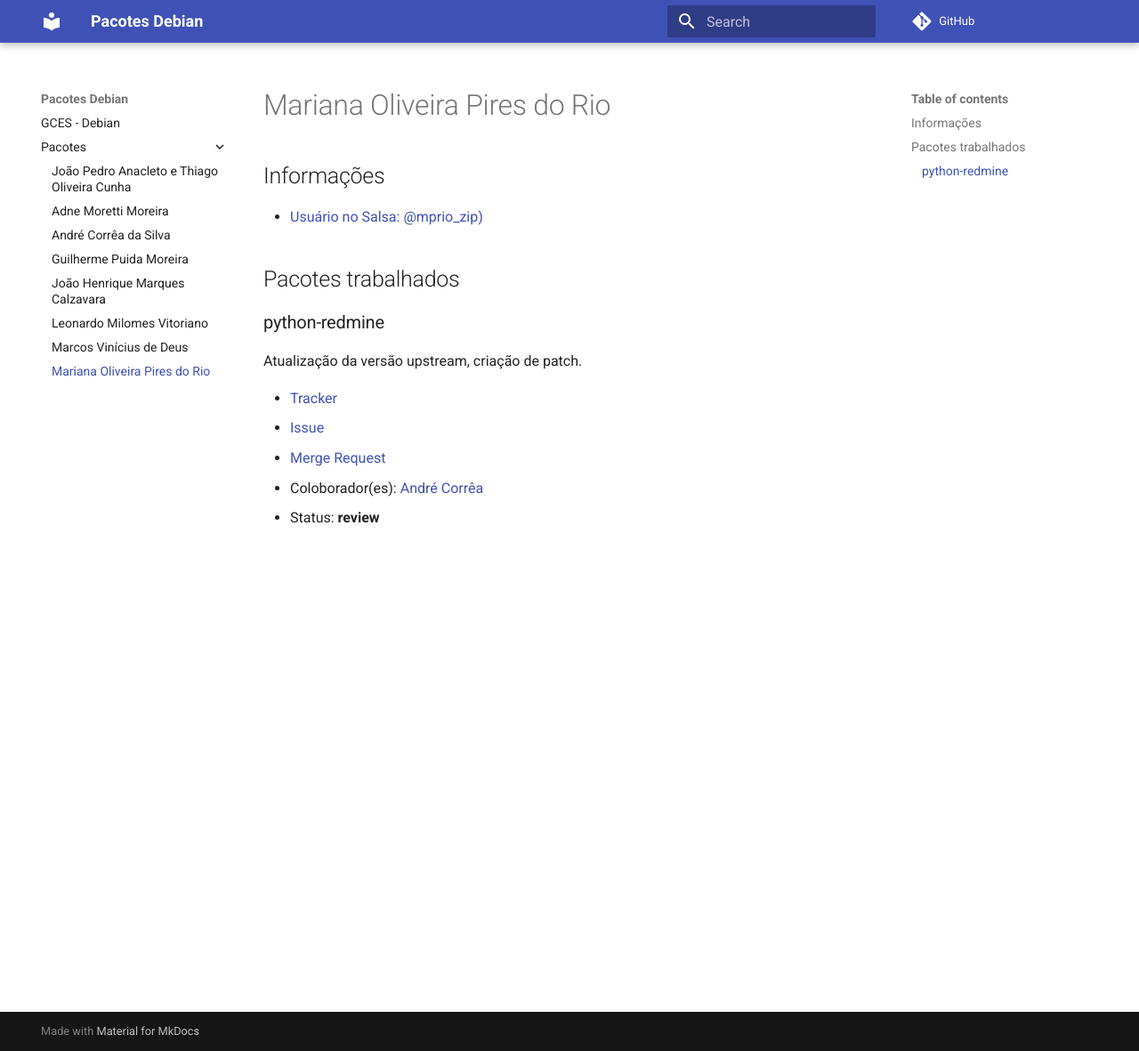
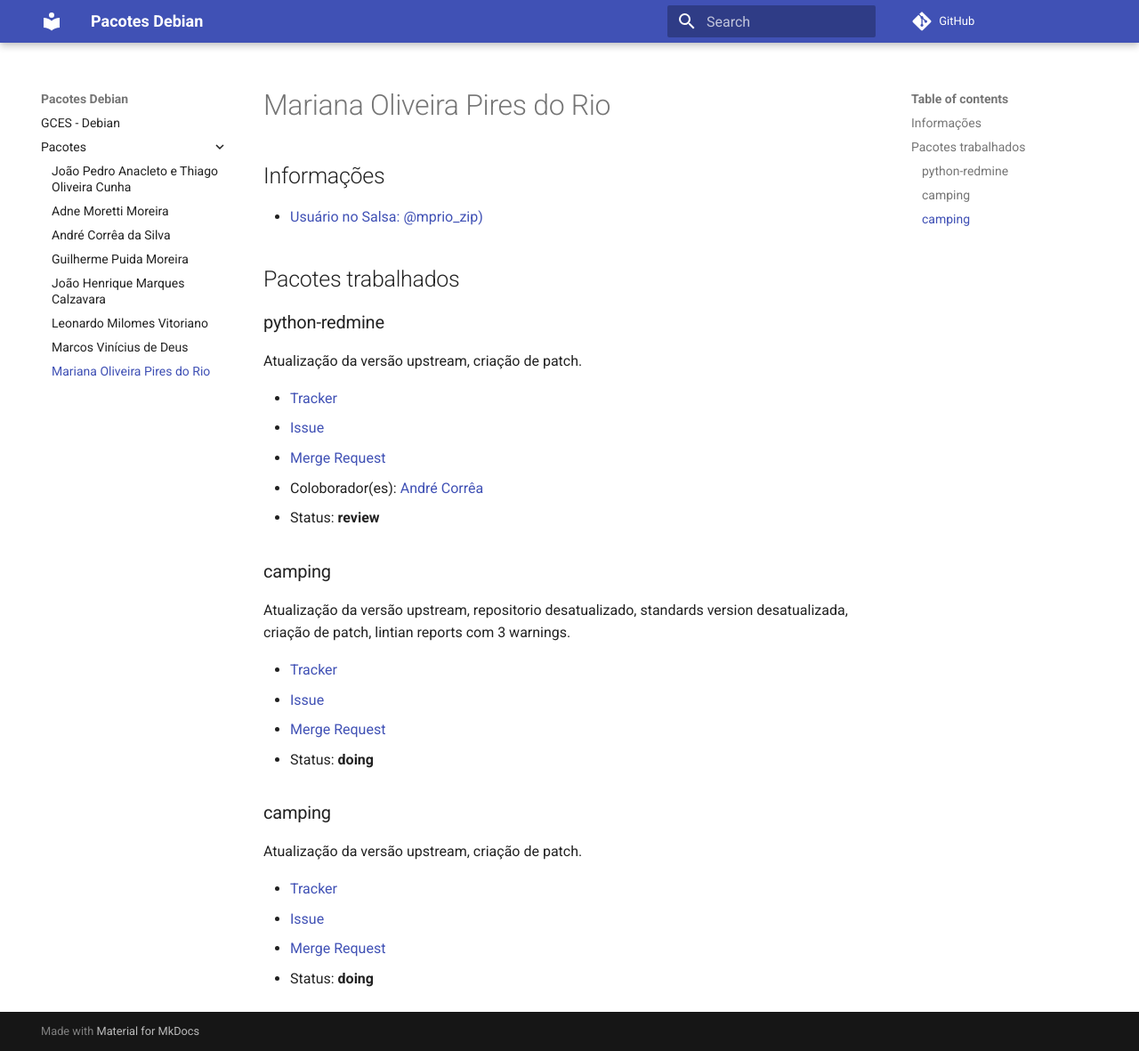
Before and after one commit to FGA-GCES/Debian_Pacotes, an MkDocs documentation site: the page built from docs/pacotes/mariana-rio.md, in a window 1280 px wide and 1181 px high. Shown: the whole window at 89% size. Built offline with MkDocs 1.6.1 and Material for MkDocs 9.7.7, drawn with Linux system fonts in a browser that asks for light colours; comment, search, counter and statistics services are not loaded.

Commit message:
Adicionado outros pacotes na minha parte

```diff
--- a/docs/pacotes/mariana-rio.md
+++ b/docs/pacotes/mariana-rio.md
@@ -17,3 +17,21 @@ Atualização da versão upstream, criação de patch.
 - [Merge Request](https://salsa.debian.org/debian/python-redmine/-/merge_requests/3)
 - Coloborador(es): [André Corrêa](https://salsa.debian.org/dartmol203)
 - Status: **review**
+
+### camping
+
+Atualização da versão upstream, repositorio desatualizado, standards version desatualizada, criação de patch, lintian reports com 3 warnings.
+
+- [Tracker](https://tracker.debian.org/pkg/camping)
+- [Issue](https://salsa.debian.org/debian-brasilia-team/docs/-/issues/108)
+- [Merge Request]()
+- Status: **doing**
+
+### camping
+
+Atualização da versão upstream, criação de patch.
+
+- [Tracker](https://tracker.debian.org/pkg/capistrano)
+- [Issue](https://salsa.debian.org/debian-brasilia-team/docs/-/issues/108)
+- [Merge Request]()
+- Status: **doing**
```
